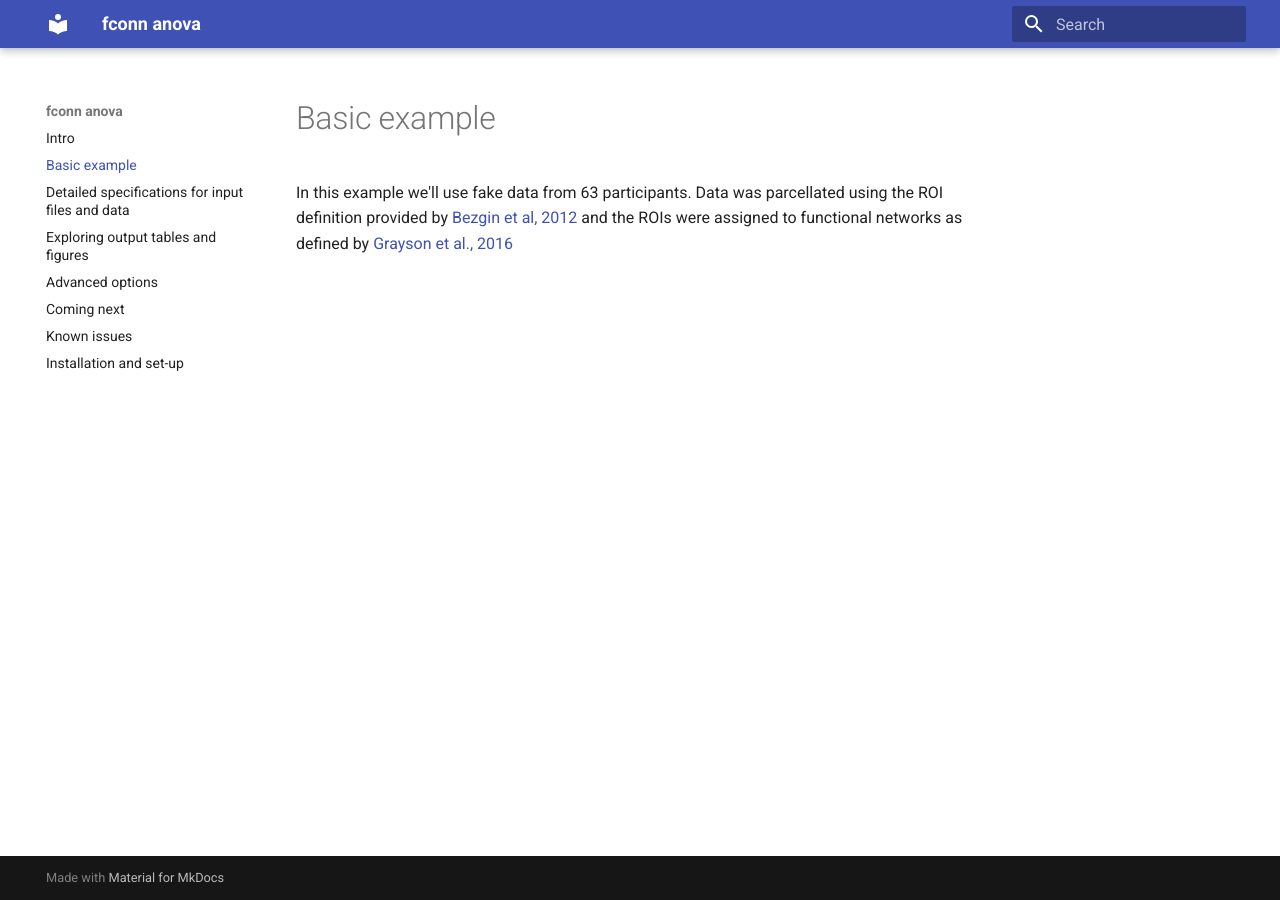
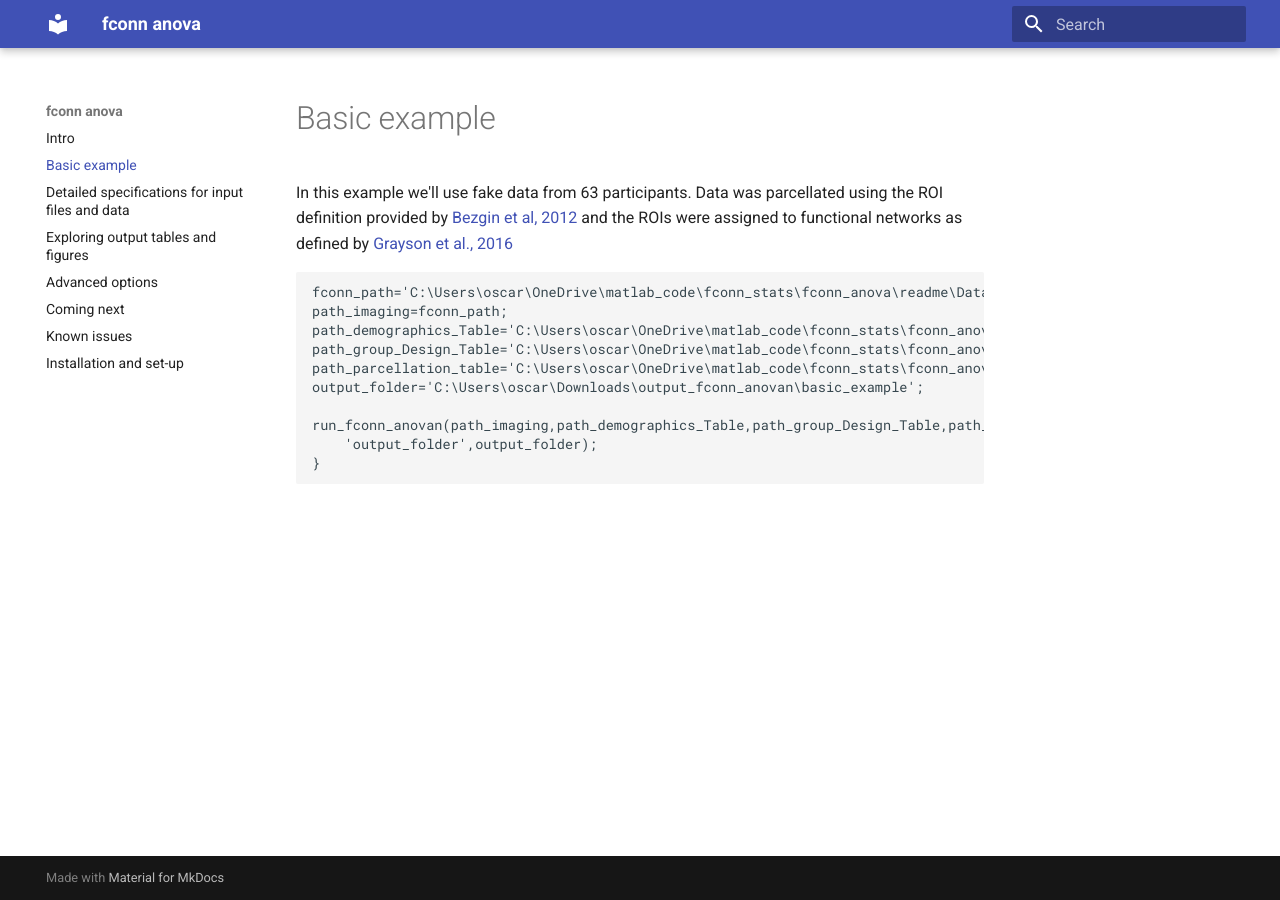
Before and after one commit to omiranda/fconn_anova, an MkDocs documentation site: the page built from docs/basic_example/basic_example.md, in a window 1280 px wide. Built offline with MkDocs 1.6.1 and Material for MkDocs 9.7.7, drawn with Linux system fonts in a browser that asks for light colours; old or Windows-style settings are respelled for this version of MkDocs.

Commit message:
Update basic_example.md

````diff
--- a/docs/basic_example/basic_example.md
+++ b/docs/basic_example/basic_example.md
@@ -1 +1,16 @@
 In this example we'll use fake data from 63 participants. Data was parcellated using the ROI definition provided by [Bezgin et al, 2012](https://pubmed.ncbi.nlm.nih.gov/22521477/) and the ROIs were assigned to functional networks as defined by [Grayson et al., 2016](https://pubmed.ncbi.nlm.nih.gov/27477019/)
+
+
+
+```
+fconn_path='C:\Users\oscar\OneDrive\matlab_code\fconn_stats\fconn_anova\readme\Data\Basic_example\fconn_63_scanns.mat';
+path_imaging=fconn_path;
+path_demographics_Table='C:\Users\oscar\OneDrive\matlab_code\fconn_stats\fconn_anova\readme\Data\Basic_example\table_subjects.csv';
+path_group_Design_Table='C:\Users\oscar\OneDrive\matlab_code\fconn_stats\fconn_anova\readme\Data\Basic_example\Group_Design_Table.csv';
+path_parcellation_table='C:\Users\oscar\OneDrive\matlab_code\fconn_stats\fconn_anova\readme\Data\Basic_example\parcel.mat';
+output_folder='C:\Users\oscar\Downloads\output_fconn_anovan\basic_example';
+
+run_fconn_anovan(path_imaging,path_demographics_Table,path_group_Design_Table,path_parcellation_table,...
+    'output_folder',output_folder);
+}
+```
````
